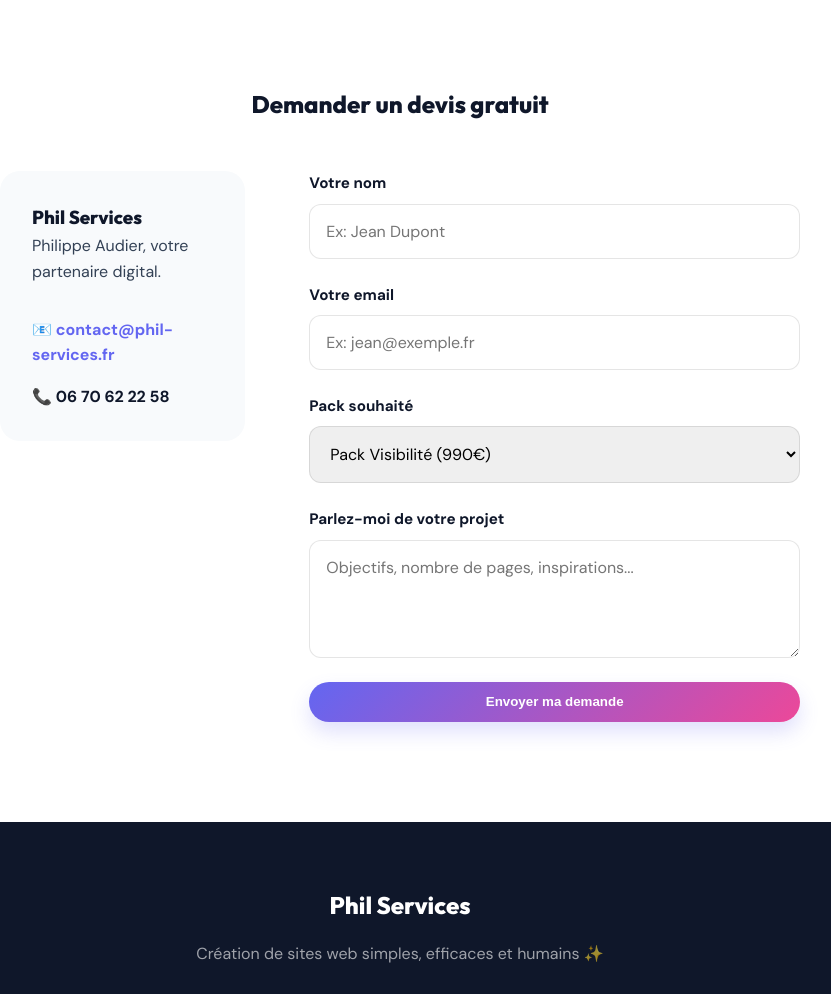
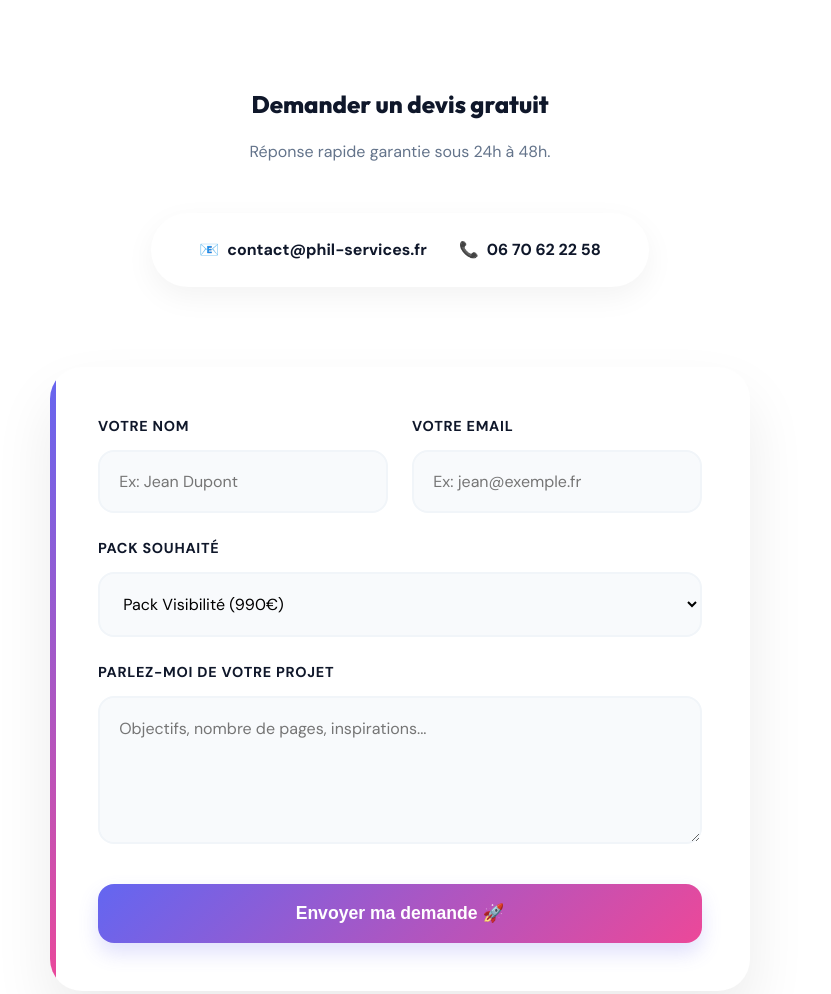
Before and after one commit to philippaudier/phil-services, a plain HTML site: page index.html in a window 1280 px wide. Shown: the part 3080-4074 px from the top of the page, without its empty margins (240-1071 px from the left). Drawn offline with Linux system fonts and the light colour scheme.

Commit message:
Revamp Quote Form UX: Clean card layout, better alignment, and premium styling

```diff
--- a/index.html
+++ b/index.html
@@ -157,21 +157,17 @@
 
     <section id="contact" style="background: white;">
         <div class="container reveal">
-            <div style="max-width: 800px; margin: 0 auto;">
-                <h2 style="text-align: center; margin-bottom: 3rem;">Demander un devis gratuit</h2>
-                <div class="contact-wrapper">
-                    <div class="contact-info">
-                        <h3>Phil Services</h3>
-                        <p>Philippe Audier, votre partenaire digital.</p>
-                        <div style="margin-top: 2rem; display: flex; flex-direction: column; gap: 1rem;">
-                            <a href="mailto:contact@phil-services.fr"
-                                style="text-decoration: none; color: var(--color-primary); font-weight: 600;">📧
-                                contact@phil-services.fr</a>
-                            <a href="tel:0670622258"
-                                style="text-decoration: none; color: var(--color-dark); font-weight: 600;">📞 06 70 62
-                                22 58</a>
-                        </div>
-                    </div>
+            <h2 style="text-align: center; margin-bottom: 1rem;">Demander un devis gratuit</h2>
+            <p style="text-align: center; color: var(--color-text-dim); margin-bottom: 3rem;">Réponse rapide garantie
+                sous 24h à 48h.</p>
+
+            <div class="contact-wrapper">
+                <div class="contact-info-card">
+                    <a href="mailto:contact@phil-services.fr"><span>📧</span> contact@phil-services.fr</a>
+                    <a href="tel:0670622258"><span>📞</span> 06 70 62 22 58</a>
+                </div>
+
+                <div class="quote-form-card">
                     <form id="quote-form" class="quote-form">
                         <div class="form-group">
                             <label for="name">Votre nom</label>
@@ -181,7 +177,7 @@
                             <label for="email">Votre email</label>
                             <input type="email" id="email" name="email" placeholder="Ex: jean@exemple.fr" required>
                         </div>
-                        <div class="form-group">
+                        <div class="form-group full-width">
                             <label for="pack">Pack souhaité</label>
                             <select id="pack" name="pack">
                                 <option value="decouverte">Pack Découverte (690€)</option>
@@ -190,13 +186,12 @@
                                 <option value="autre">Autre / Projet sur mesure</option>
                             </select>
                         </div>
-                        <div class="form-group">
+                        <div class="form-group full-width">
                             <label for="message">Parlez-moi de votre projet</label>
-                            <textarea id="message" name="message" rows="4"
+                            <textarea id="message" name="message" rows="5"
                                 placeholder="Objectifs, nombre de pages, inspirations..." required></textarea>
                         </div>
-                        <button type="submit" class="cta-button"
-                            style="width: 100%; border: none; cursor: pointer;">Envoyer ma demande</button>
+                        <button type="submit" class="submit-btn">Envoyer ma demande 🚀</button>
                     </form>
                 </div>
             </div>
--- a/script.js
+++ b/script.js
@@ -41,12 +41,12 @@ if (quoteForm) {
         const name = formData.get('name');
 
         // Simulate success
-        const wrapper = this.parentElement;
-        wrapper.innerHTML = `
+        const card = document.querySelector('.quote-form-card');
+        card.innerHTML = `
             <div class="form-success">
                 <h3>Merci ${name} ! 🚀</h3>
                 <p>Votre demande de devis a bien été envoyée. Je reviens vers vous sous 24h à 48h pour discuter de votre projet.</p>
-                <button onclick="location.reload()" class="cta-button" style="margin-top: 1.5rem; border: none; cursor: pointer;">Envoyer un autre message</button>
+                <button onclick="location.reload()" class="submit-btn" style="margin-top: 1.5rem;">Envoyer un autre message</button>
             </div>
         `;
     });
--- a/style.css
+++ b/style.css
@@ -273,47 +273,94 @@ footer {
     color: rgba(255, 255, 255, 0.4);
 }
 
-/* Contact Area */
+/* Contact Area Revamp */
 .contact-wrapper {
-    display: grid;
-    grid-template-columns: 1fr 2fr;
-    gap: 4rem;
-    align-items: start;
+    display: flex;
+    flex-direction: column;
+    gap: 3rem;
+    align-items: center;
 }
 
-.contact-info {
-    padding: 2rem;
-    background: var(--color-light);
-    border-radius: 20px;
+.contact-info-card {
+    display: flex;
+    gap: 2rem;
+    padding: 1.5rem 3rem;
+    background: white;
+    border-radius: 50px;
+    box-shadow: 0 10px 30px rgba(0, 0, 0, 0.05);
+    margin-bottom: 2rem;
+}
+
+.contact-info-card a {
+    text-decoration: none;
+    color: var(--color-dark);
+    font-weight: 600;
+    display: flex;
+    align-items: center;
+    gap: 0.5rem;
+    transition: var(--transition-smooth);
+}
+
+.contact-info-card a:hover {
+    color: var(--color-primary);
+}
+
+.quote-form-card {
+    background: white;
+    padding: 3rem;
+    border-radius: 32px;
+    box-shadow: 0 30px 60px rgba(0, 0, 0, 0.08);
+    width: 100%;
+    max-width: 700px;
+    position: relative;
+    overflow: hidden;
+}
+
+.quote-form-card::before {
+    content: '';
+    position: absolute;
+    top: 0;
+    left: 0;
+    width: 6px;
+    height: 100%;
+    background: var(--gradient-hero);
 }
 
 .quote-form {
-    display: flex;
-    flex-direction: column;
+    display: grid;
+    grid-template-columns: 1fr 1fr;
     gap: 1.5rem;
+}
+
+.form-group.full-width {
+    grid-column: span 2;
 }
 
 .form-group {
     display: flex;
     flex-direction: column;
-    gap: 0.5rem;
+    gap: 0.75rem;
 }
 
 .form-group label {
-    font-weight: 600;
-    font-size: 0.95rem;
+    font-weight: 700;
+    font-size: 0.9rem;
     color: var(--color-dark);
+    text-transform: uppercase;
+    letter-spacing: 0.05em;
 }
 
 .form-group input,
 .form-group select,
 .form-group textarea {
-    padding: 1rem;
-    border: 1px solid rgba(0, 0, 0, 0.1);
-    border-radius: 12px;
+    padding: 1.2rem;
+    border: 2px solid #f1f5f9;
+    border-radius: 16px;
     font-family: inherit;
     font-size: 1rem;
+    background: #f8fafc;
     transition: var(--transition-smooth);
+    width: 100%;
 }
 
 .form-group input:focus,
@@ -321,15 +368,43 @@ footer {
 .form-group textarea:focus {
     outline: none;
     border-color: var(--color-primary);
-    box-shadow: 0 0 0 4px var(--color-primary-soft);
+    background: white;
+    box-shadow: 0 10px 20px var(--color-primary-soft);
+}
+
+.submit-btn {
+    grid-column: span 2;
+    margin-top: 1rem;
+    background: var(--gradient-hero);
+    color: white;
+    padding: 1.2rem;
+    border: none;
+    border-radius: 16px;
+    font-size: 1.1rem;
+    font-weight: 700;
+    cursor: pointer;
+    box-shadow: 0 10px 20px rgba(99, 102, 241, 0.2);
+    transition: var(--transition-smooth);
+}
+
+.submit-btn:hover {
+    transform: translateY(-3px);
+    box-shadow: 0 15px 30px rgba(99, 102, 241, 0.3);
 }
 
 /* Success Message */
 .form-success {
     text-align: center;
-    padding: 3rem;
-    background: var(--color-primary-soft);
-    border-radius: 20px;
+    padding: 4rem 2rem;
+}
+
+.form-success h3 {
+    font-size: 2rem;
+    margin-bottom: 1rem;
+    background: var(--gradient-hero);
+    -webkit-background-clip: text;
+    -webkit-text-fill-color: transparent;
+    background-clip: text;
 }
 
 /* Reveal Animation */
@@ -358,8 +433,24 @@ footer {
         padding: 60px 0;
     }
 
-    .contact-wrapper {
+    .quote-form {
         grid-template-columns: 1fr;
-        gap: 2rem;
+    }
+
+    .form-group.full-width,
+    .submit-btn {
+        grid-column: span 1;
+    }
+
+    .contact-info-card {
+        flex-direction: column;
+        padding: 1.5rem;
+        border-radius: 24px;
+        gap: 1rem;
+        text-align: center;
+    }
+
+    .quote-form-card {
+        padding: 2rem 1.5rem;
     }
 }
```
